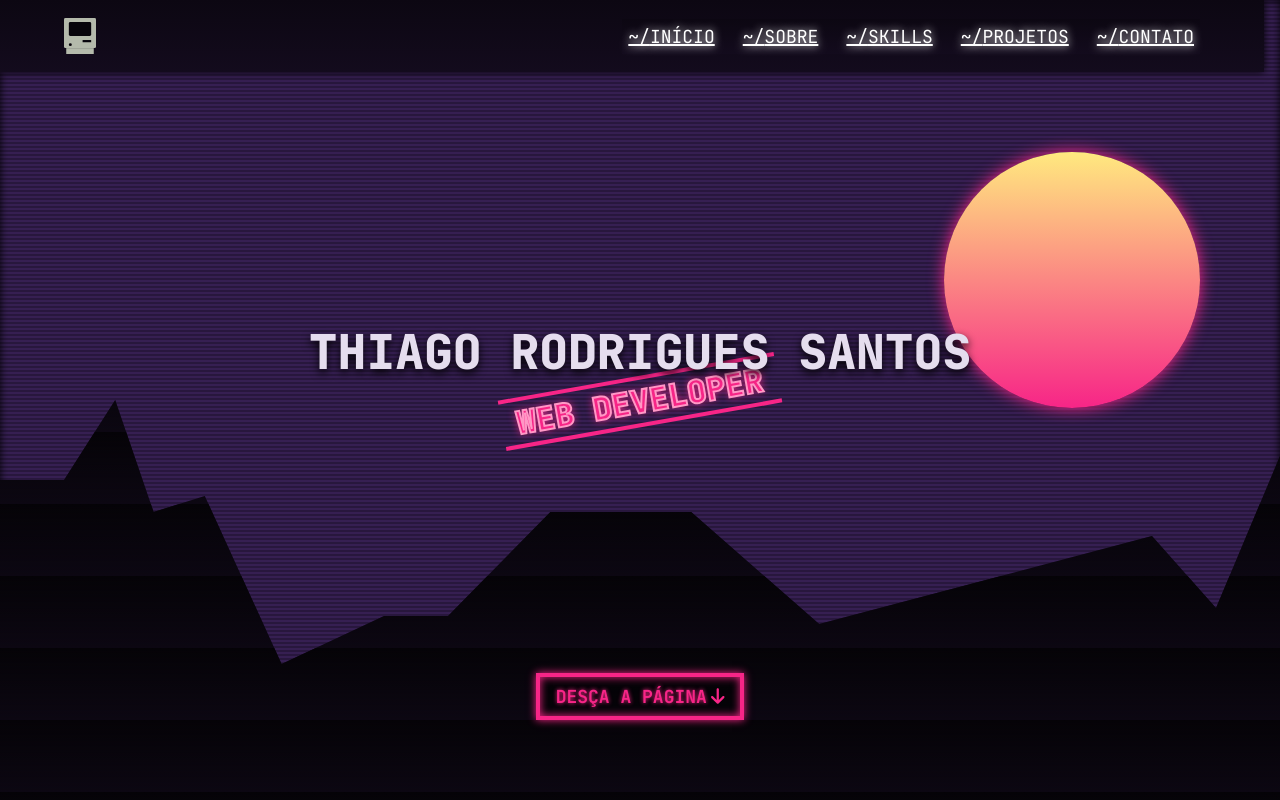
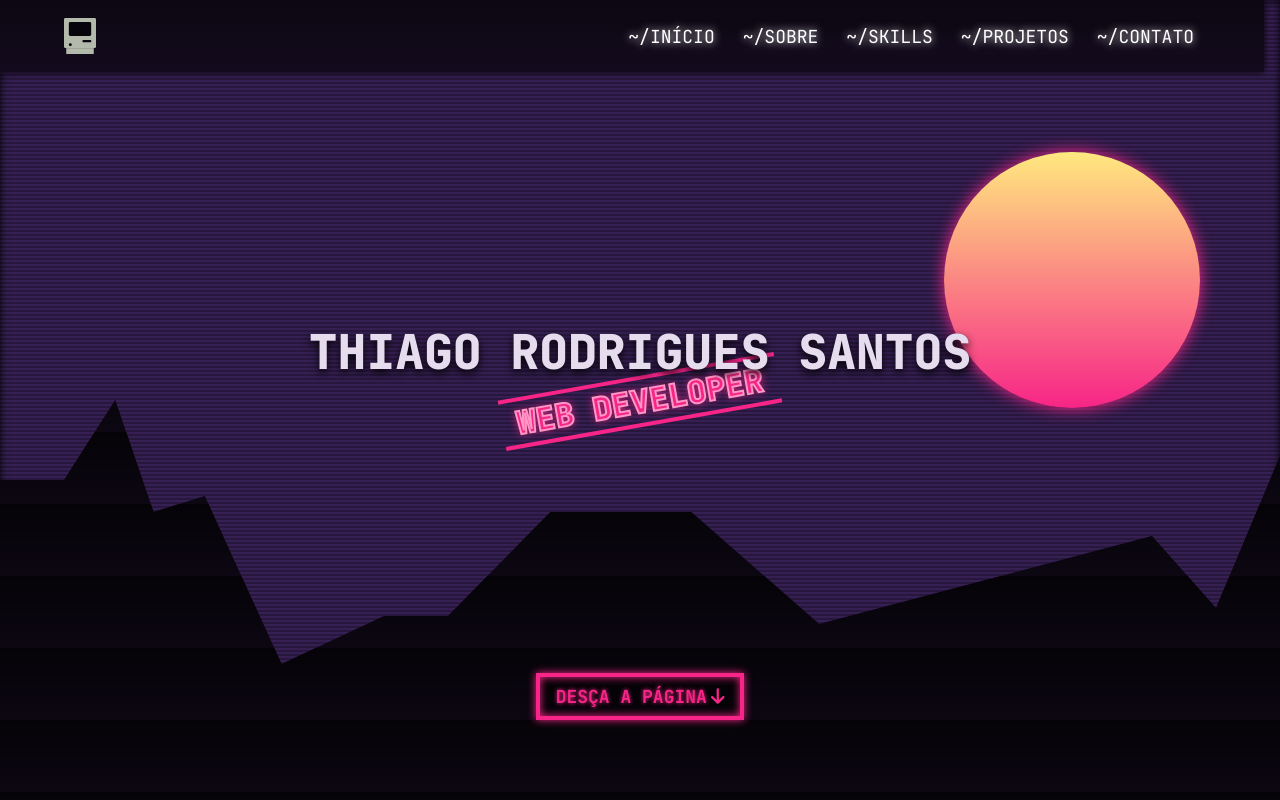
Before and after one commit to trsaints/trsaints-frontend, a React (Vite) app: page / in a window 1280 px wide. Shown: the top 800 px of the page. Built offline with nearby package versions, Linux system fonts and the light colour scheme.

Commit message:
update default styling

```diff
--- a/src/index.css
+++ b/src/index.css
@@ -34,9 +34,9 @@ video {
 }
 
 :where(a) {
+  display: inline-block;
   color: var(--rose);
-  text-decoration-line: underline;
-  text-decoration-thickness: 0.125rem;
+  border-bottom: 0.125rem solid;
   text-transform: capitalize;
 }
 
```
